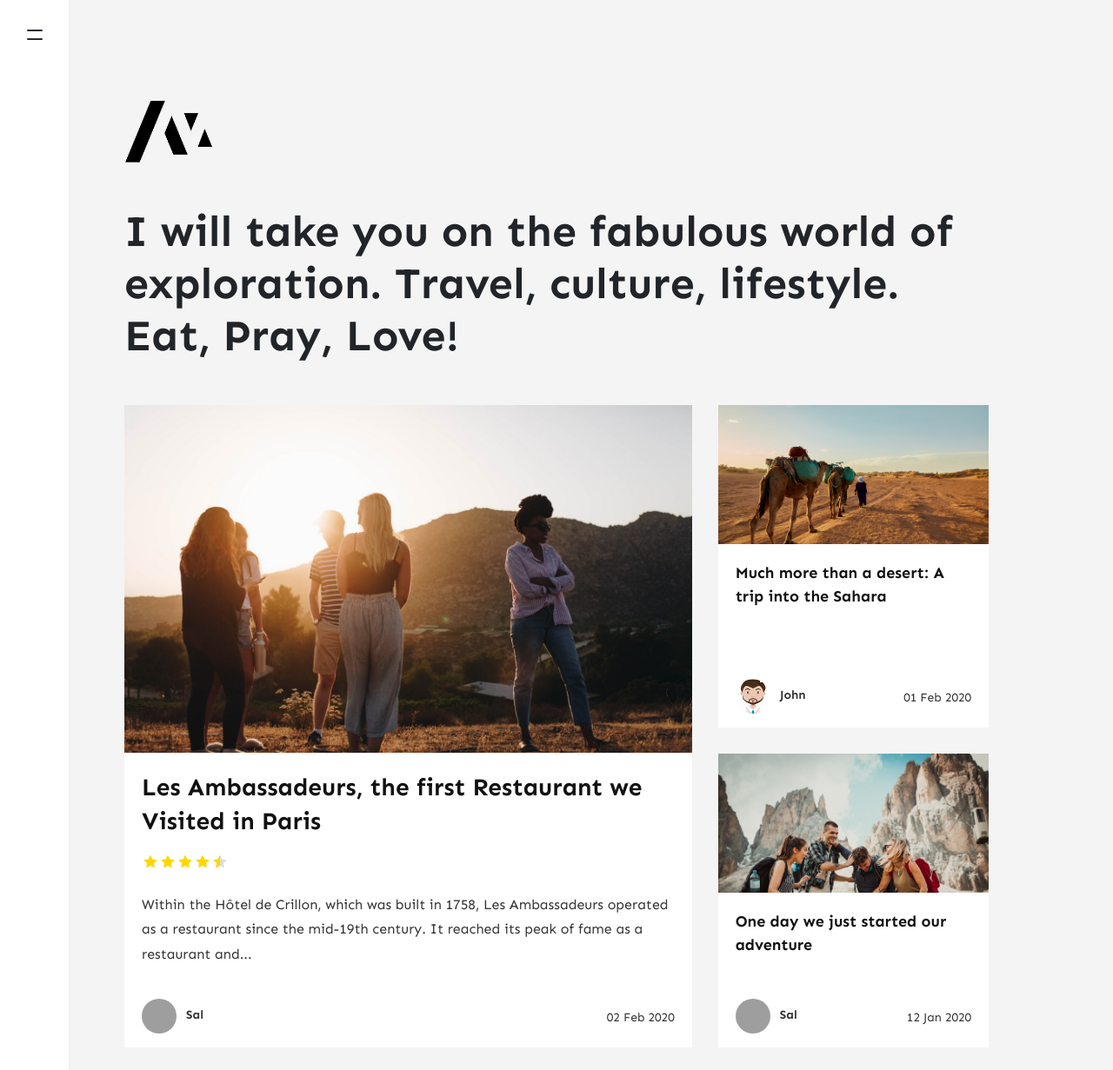
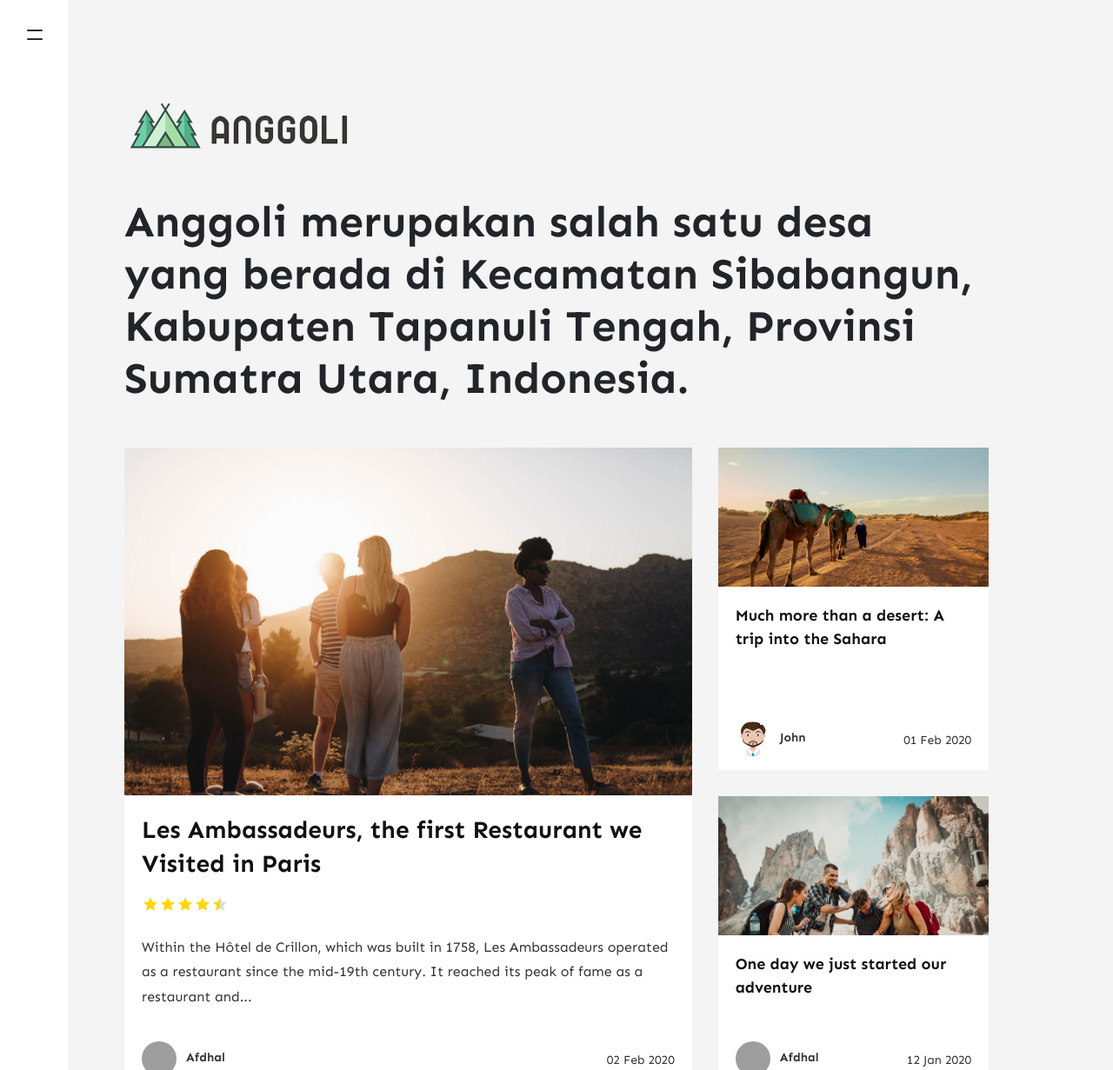
Before and after one commit to dhalul/anggoli.com, a Jekyll site: the page built from index.html, in a window 1280 px wide and 1400 px high, cut to the strip 0-1231 px from the top of the window. Shown: the whole strip at 87% size. Built offline with Jekyll 4.4.1, drawn with Linux system fonts in a browser that asks for light colours; nearby versions of some CDN libraries; the list of posts is cut into pages by our own code; comment, search, counter and statistics services are not loaded; some of the changed text lies outside the part shown; grey boxes are pictures that could not be loaded.

Commit message:
set config

```diff
--- a/_config.yml
+++ b/_config.yml
@@ -1,13 +1,13 @@
 # Site
 name: "Anggoli"
 title: "-"
-description: "I will take you on the fabulous world of exploration. Travel, culture, lifestyle. Eat, Pray, Love!"
+description: "Anggoli merupakan salah satu desa yang berada di Kecamatan Sibabangun, Kabupaten Tapanuli Tengah, Provinsi Sumatra Utara, Indonesia."
 logo: 'assets/images/logo.png'
-favicon: 'assets/images/logo.png'
+favicon: 'assets/images/fav.png'
 baseurl: /
 google_analytics: 'UA-xxxxxxxx-1'
 #disqus: 'demowebsite'
-mailchimp-list: 'https://wowthemes.us11.list-manage.com/subscribe/post?u=8aeb20a530e124561927d3bd8&amp;id=8c3d2d214b'
+#mailchimp-list: 'https://wowthemes.us11.list-manage.com/subscribe/post?u=8aeb20a530e124561927d3bd8&amp;id=8c3d2d214b'
 include: ["_pages"]
 permalink: /:title/
 email: afdhalnst@gmail.com
@@ -15,13 +15,13 @@ email: afdhalnst@gmail.com
 # Authors
 authors:
   sal:
-    name: Sal
-    display_name: Sal
-    gravatar: e56154546cf4be74e393c62d1ae9f9d4
-    email: wowthemesnet@gmail.com
-    web: https://www.wowthemes.net/donate/
-    twitter: https://twitter.com/wowthemesnet
-    description: "Author of Mediumish, a Bootstrap Medium styled template available for WordPress, HTML, Ghost and Jekyll. You are currently previewing Jekyll template demo."
+    name: Afdhal
+    display_name: Afdhal
+    gravatar: 1fc0d7c504d7af5871e0bc4b7c38bf93
+    email: afdhalnst@gmail.com
+    web: https://ig.dhal.dev
+    twitter: https://twitter.com/AfdhalNasution
+    description: "Author of Anggoli.com"
   john:
     name: John
     display_name: John
```
Also changed, not shown: assets/images/fav.png (added), assets/images/favicon.ico (deleted), assets/images/log.png (deleted), assets/images/logo.png, assets/images/logo1.png (deleted), assets/images/logo2.png (deleted), assets/images/mediumish-jekyll-template.png (deleted), assets/images/screenshot.jpg (deleted).
